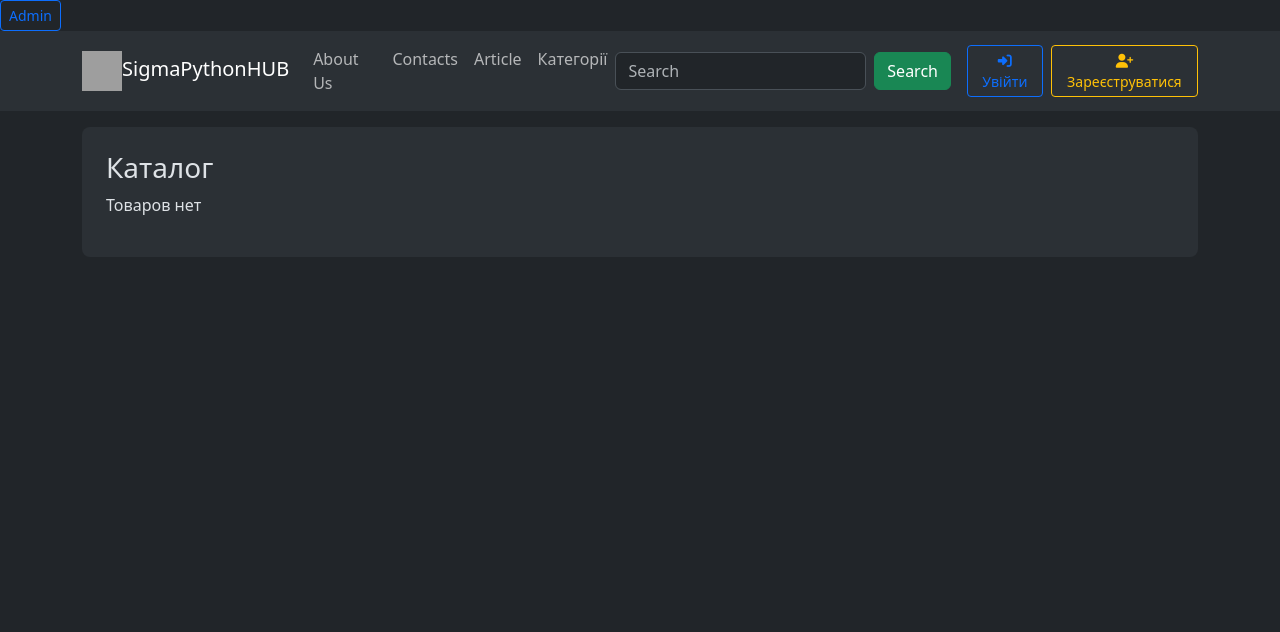
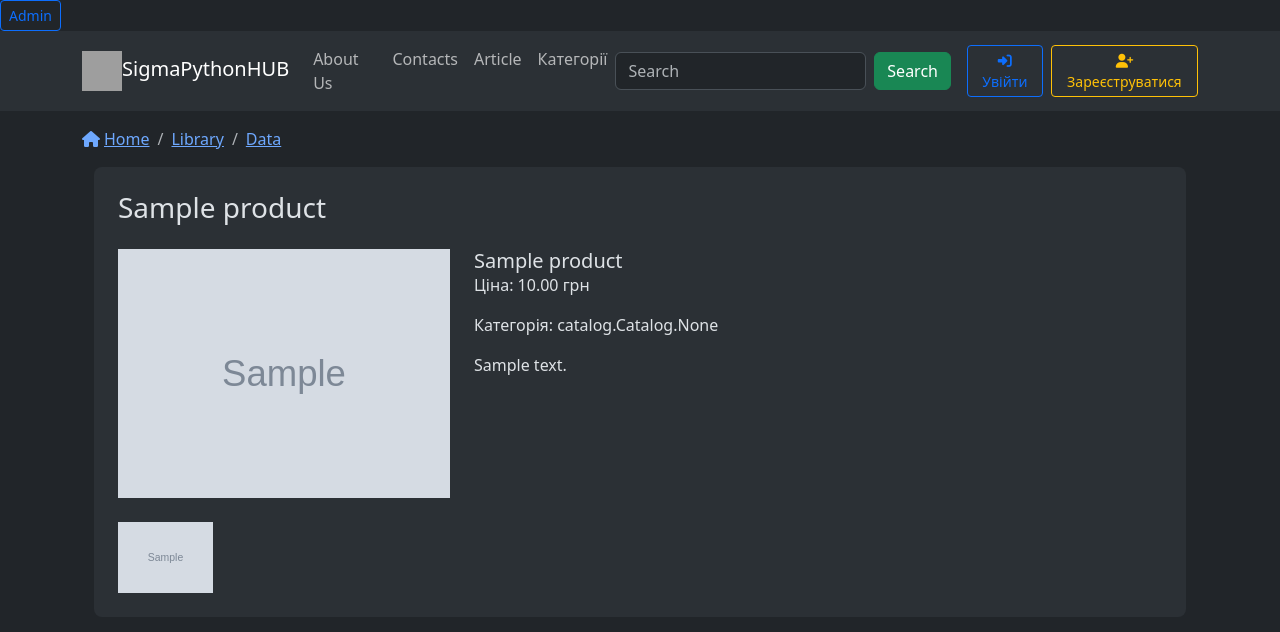
Before and after one commit to BadViFi/Django_sitee, a Django app: a page that uses templates/base.html in a window 1280 px wide. Shown: the top 632 px of the page. Run offline with Django 5.2, Linux system fonts and the light colour scheme; tables that the repository leaves empty hold one stand-in row (values such as "Sample post"); grey boxes marked "Sample" are stand-in pictures; data that the repository does not hold is empty; some libraries are stand-ins or nearby versions; grey boxes are pictures that could not be loaded.

Commit message:
add_fich_for_catalog

```diff
--- a/apps/catalog/models.py
+++ b/apps/catalog/models.py
@@ -92,19 +92,20 @@
 
 
     def get_absolute_url(self):
-        return reverse("catalog:product", kwargs={"slug": self.slug})
+        return reverse("catalog:product", kwargs={"category_slug": self.main_category().slug, "slug": self.slug})
 
-    def images(self):
+    def all_images(self):
         return Image.objects.filter(product=self.id)
 
     def main_image(self):
         image = Image.objects.filter(product=self.id, is_main=True).first()
         if image:
             return image
-        return self.images().first()
+        return self.all_images().first()
 
     def main_category(self):
-        category = self.category.filter(category__productcategory__is_main=True).first() #вибираємо категорію, яка є основною
+        category = self.category.filter(productcategory__is_main=True).first()
+        print(category)
         if category:
             return category
         return self.category.first()
--- /dev/null
+++ b/apps/catalog/templates/catalog/product.html
@@ -0,0 +1,35 @@
+
+{% extends 'base.html' %}
+
+{% block title %}Каталог{% endblock %}
+
+
+
+{% block content %}
+
+
+    <div class="mt-3 rounded-3 bg-body-tertiary p-4">
+        <h3>{{product}}</h3>
+        <div class='row mt-4'>
+            <div class="col-4">
+                <img src='{{ product.main_image.image_thumbnail.url }}' class='card-img-top' alt='{{ product.name }}'>
+                <div class="row mt-4">
+                    {% for image in product.all_images %}
+                        <div class="col-4">
+                            <img src='{{ image.image_thumbnail.url }}' class='card-img-top' alt='{{ product.name }}'>
+                        </div>
+                    {% endfor %}
+                </div>
+            </div>
+            <div class="col-8">
+                <h5 class='card-title'>{{ product.name }}</h5>
+
+                <p>Ціна: {{ product.price }} грн</p>
+                <p>Категорія: {{ product.category }}</p>
+                <p>{{ product.description }}</p>
+            </div>
+
+        </div>
+
+    </div>
+{% endblock %}
--- a/apps/catalog/urls.py
+++ b/apps/catalog/urls.py
@@ -1,11 +1,11 @@
 from django.urls import path
 
-from .views import CataloglistView
+from .views import CataloglistView, ProductByCategoryView, ProductDetailView
 
 app_name = 'catalog'
 
 urlpatterns = [
     path('', CataloglistView.as_view(), name='index'),
-    path('<slug:slug>/', CataloglistView.as_view() , name='category'),
-    path('<slug:category_slug>/<slug:product_slug>/', CataloglistView.as_view(), name='product'),
+    path('<slug:slug>/', ProductByCategoryView.as_view() , name='category'),
+    path('<slug:category_slug>/<slug:slug>/', ProductDetailView.as_view(), name='product'),
 ]
--- a/apps/catalog/views.py
+++ b/apps/catalog/views.py
@@ -1,12 +1,40 @@
-from django.shortcuts import render
+from django.views.generic import ListView, DetailView
+from .models import Catalog, Product
 
-# Create your views here.
-from django.views.generic import ListView, DetailView
-from .models import Catalog
 # Create your views here.
 
 class CataloglistView(ListView):
     model = Catalog
     template_name = 'catalog/index.html'
     context_object_name = 'categories'
-    # paginate_by = 3
+
+
+    def get_queryset(self):
+        return Catalog.objects.filter(parent=None)
+
+
+class ProductByCategoryView(ListView):
+    model = Catalog
+    template_name = 'catalog/product_by_category.html'
+    context_object_name = 'category'
+
+    def get_queryset(self):
+        self.category = Catalog.objects.get(slug=self.kwargs['slug'])
+        self.categories = Catalog.objects.filter(parent=self.category)
+        self.all_categories = self.categories.get_descendants(include_self=True)
+        print(self.all_categories)
+        queryset = Product.objects.filter(productcategory__category__in=self.all_categories)
+        print(queryset)
+        return queryset
+
+    def get_context_data(self, **kwargs):
+        context = super().get_context_data(**kwargs)
+        context['categories'] = self.categories
+        context['category'] = self.category
+        return context
+
+
+class ProductDetailView(DetailView):
+    model = Product
+    template_name = 'catalog/product.html'
+    context_object_name = 'product'
--- a/core/urls.py
+++ b/core/urls.py
@@ -24,9 +24,10 @@
 
 
 urlpatterns = [
+    path("__debug__/", include("debug_toolbar.urls")),
     path('admin/', admin.site.urls),
-    path('',include('apps.main.urls')),
+    path('', include('apps.main.urls')),
     path('members/', include('apps.members.urls')),
-    path('article/',include('apps.blog.urls')),
+    path('blog/', include('apps.blog.urls')),
     path('catalog/', include('apps.catalog.urls')),
 ] + static(settings.MEDIA_URL, document_root=settings.MEDIA_ROOT)
--- a/templates/base.html
+++ b/templates/base.html
@@ -18,6 +18,22 @@
     <body>
 
       {% include 'include_block/_main_navbar.html' %}
+
+      <div class="container">
+
+        <nav aria-label="breadcrumb" class="mt-3">
+          <ol class="breadcrumb">
+            <li class="breadcrumb-item">
+              <a href="#"><i class="fas fa-home me-1"></i>Home</a>
+            </li>
+            <li class="breadcrumb-item">
+              <a href="#">Library</a>
+            </li>
+            <li class="breadcrumb-item active" aria-current="page">
+              <a href="#">Data</a>
+            </li>
+          </ol>
+        </nav>
 
 
 
```
Also changed, not shown: apps/catalog/templates/catalog/product_by_category.html (added, +55 -0 lines), core/settings.py (+11 -0 lines).
